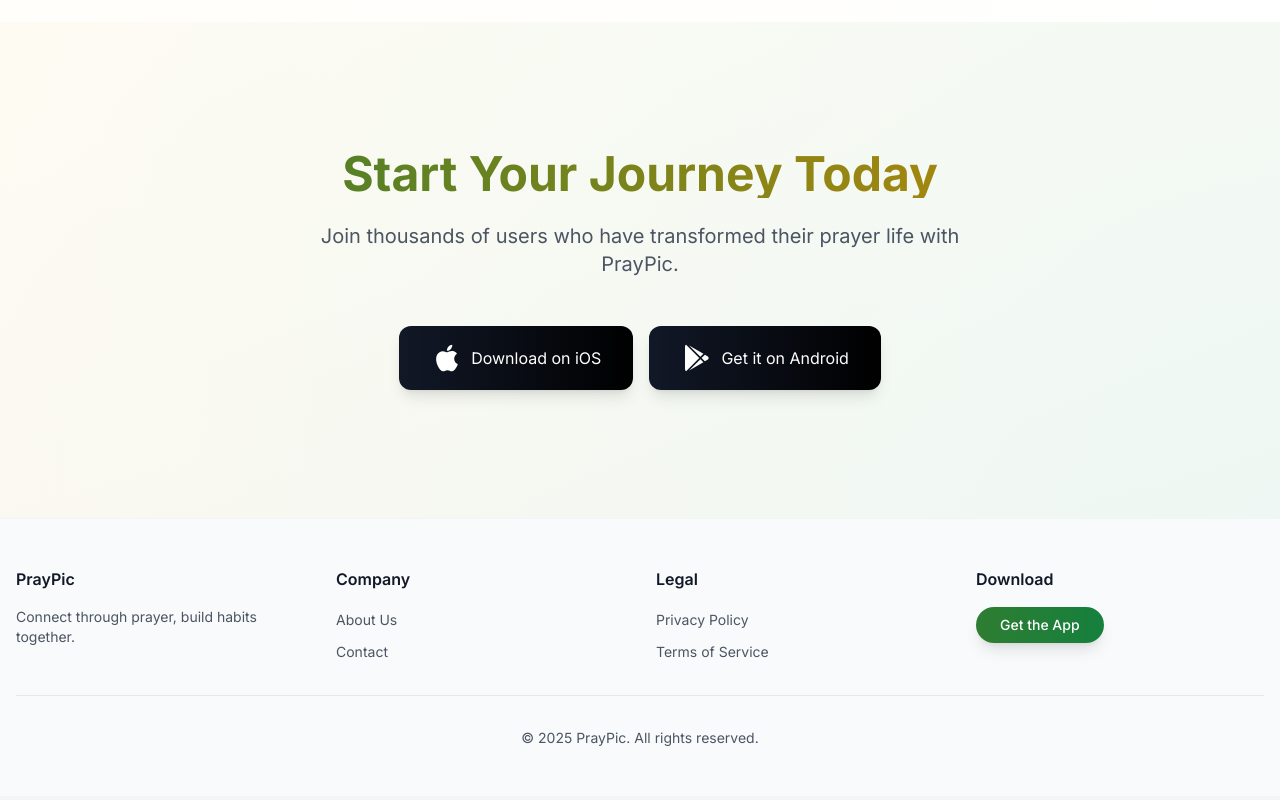
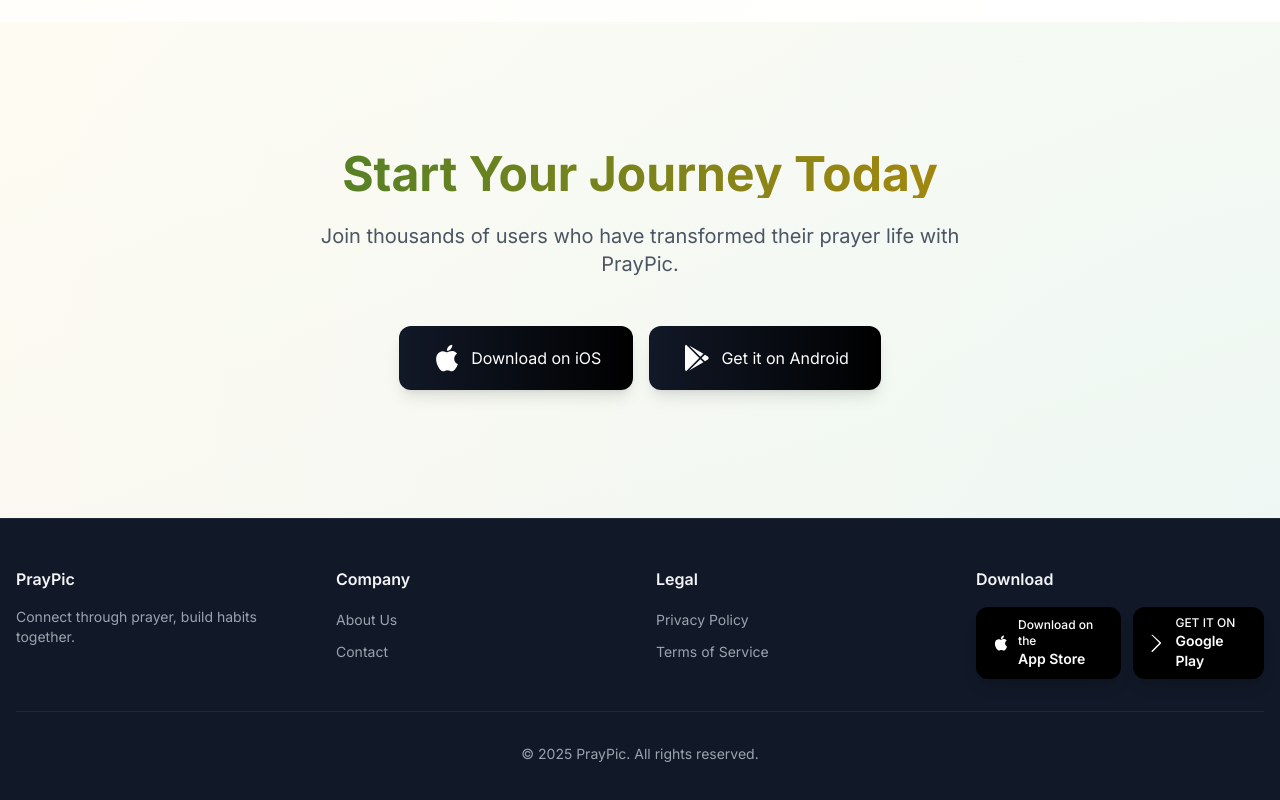
Before and after one commit to yousifUnity/Pray-Pic, a Next.js app: page / in a window 1280 px wide. Shown: the part 1470-2270 px from the top of the page. Built offline with nearby package versions, Linux system fonts and the light colour scheme.

Commit message:
Update layout.tsx

```diff
--- a/src/app/layout.tsx
+++ b/src/app/layout.tsx
@@ -16,65 +16,83 @@
   children: React.ReactNode
 }) {
   return (
-    <html lang="en" className="scroll-smooth">
-      <body className={`${inter.className} antialiased`}>
+    <html lang="en" className="scroll-smooth dark">
+      <body className={`${inter.className} antialiased bg-gray-950 text-gray-100 dark:bg-gray-950 dark:text-gray-100 transition-colors duration-300`}>
         <Navigation />
         <main className="pt-16">
           {children}
         </main>
-        <footer className="bg-gray-50 border-t border-gray-100">
+        <footer className="bg-gray-900 border-t border-gray-800">
           <div className="container mx-auto px-4 py-8 md:py-12">
             <div className="grid grid-cols-2 md:grid-cols-4 gap-8">
               <div className="col-span-2 md:col-span-1 space-y-4">
-                <h3 className="font-semibold text-gray-900">PrayPic</h3>
-                <p className="text-sm text-gray-600">
+                <h3 className="font-semibold text-gray-100">PrayPic</h3>
+                <p className="text-sm text-gray-400">
                   Connect through prayer, build habits together.
                 </p>
               </div>
               <div>
-                <h3 className="font-semibold text-gray-900 mb-4">Company</h3>
+                <h3 className="font-semibold text-gray-100 mb-4">Company</h3>
                 <ul className="space-y-2">
                   <li>
-                    <a href="/about" className="text-sm text-gray-600 hover:text-primary-green transition-colors">
+                    <a href="/about" className="text-sm text-gray-400 hover:text-primary-green transition-colors">
                       About Us
                     </a>
                   </li>
                   <li>
-                    <a href="/contact" className="text-sm text-gray-600 hover:text-primary-green transition-colors">
+                    <a href="/contact" className="text-sm text-gray-400 hover:text-primary-green transition-colors">
                       Contact
                     </a>
                   </li>
                 </ul>
               </div>
               <div>
-                <h3 className="font-semibold text-gray-900 mb-4">Legal</h3>
+                <h3 className="font-semibold text-gray-100 mb-4">Legal</h3>
                 <ul className="space-y-2">
                   <li>
-                    <a href="/privacy" className="text-sm text-gray-600 hover:text-primary-green transition-colors">
+                    <a href="/privacy" className="text-sm text-gray-400 hover:text-primary-green transition-colors">
                       Privacy Policy
                     </a>
                   </li>
                   <li>
-                    <a href="/terms" className="text-sm text-gray-600 hover:text-primary-green transition-colors">
+                    <a href="/terms" className="text-sm text-gray-400 hover:text-primary-green transition-colors">
                       Terms of Service
                     </a>
                   </li>
                 </ul>
               </div>
               <div className="col-span-2 md:col-span-1">
-                <h3 className="font-semibold text-gray-900 mb-4">Download</h3>
-                <div className="space-y-4">
+                <h3 className="font-semibold text-gray-100 mb-4">Download</h3>
+                <div className="flex flex-col sm:flex-row gap-3">
                   <a
-                    href="#"
-                    className="inline-block w-full sm:w-auto bg-gradient-to-r from-primary-green to-green-700 text-white px-6 py-2 rounded-full text-sm font-medium hover:scale-105 transition-all duration-300 shadow-lg hover:shadow-green-200"
+                    href="https://apps.apple.com"
+                    className="inline-flex items-center justify-center gap-2 bg-black text-white px-4 py-2 rounded-xl text-sm font-medium hover:scale-105 transition-all duration-300 shadow-lg hover:shadow-primary-green/20"
                   >
-                    Get the App
+                    <svg xmlns="http://www.w3.org/2000/svg" width="20" height="20" viewBox="0 0 24 24" fill="currentColor">
+                      <path d="M18.71 19.5c-.83 1.24-1.71 2.45-3.05 2.47-1.34.03-1.77-.79-3.29-.79-1.53 0-2 .77-3.27.82-1.31.05-2.3-1.32-3.14-2.53C4.25 17 2.94 12.45 4.7 9.39c.87-1.52 2.43-2.48 4.12-2.51 1.28-.02 2.5.87 3.29.87.78 0 2.26-1.07 3.81-.91.65.03 2.47.26 3.64 1.98-.09.06-2.17 1.28-2.15 3.81.03 3.02 2.65 4.03 2.68 4.04-.03.07-.42 1.44-1.38 2.83M13 3.5c.73-.83 1.94-1.46 2.94-1.5.13 1.17-.34 2.35-1.04 3.19-.69.85-1.83 1.51-2.95 1.42-.15-1.15.41-2.35 1.05-3.11z"/>
+                    </svg>
+                    <div className="flex flex-col items-start">
+                      <span className="text-xs">Download on the</span>
+                      <span className="text-sm font-semibold">App Store</span>
+                    </div>
+                  </a>
+                  <a
+                    href="https://play.google.com"
+                    className="inline-flex items-center justify-center gap-2 bg-black text-white px-4 py-2 rounded-xl text-sm font-medium hover:scale-105 transition-all duration-300 shadow-lg hover:shadow-primary-green/20"
+                  >
+                    <svg xmlns="http://www.w3.org/2000/svg" width="20" height="20" viewBox="0 0 24 24" fill="currentColor">
+                      <path d="M3.609 1.814L13.792 12 3.609 22.186c-.181.181-.29.423-.29.685 0 .271.109.513.29.695.181.181.423.29.685.29.271 0 .513-.109.695-.29l10.897-10.898c.181-.181.29-.423.29-.685 0-.271-.109-.513-.29-.695L4.989 1.29C4.808 1.109 4.566 1 4.294 1c-.262 0-.504.109-.685.29-.181.181-.29.423-.29.695 0 .262.109.504.29.685z"/>
+                    </svg>
+                    <div className="flex flex-col items-start">
+                      <span className="text-xs">GET IT ON</span>
+                      <span className="text-sm font-semibold">Google Play</span>
+                    </div>
                   </a>
                 </div>
               </div>
             </div>
-            <div className="mt-8 pt-8 border-t border-gray-200">
-              <p className="text-center text-sm text-gray-600">
+            <div className="mt-8 pt-8 border-t border-gray-800">
+              <p className="text-center text-sm text-gray-400">
                 © {new Date().getFullYear()} PrayPic. All rights reserved.
               </p>
             </div>
```
